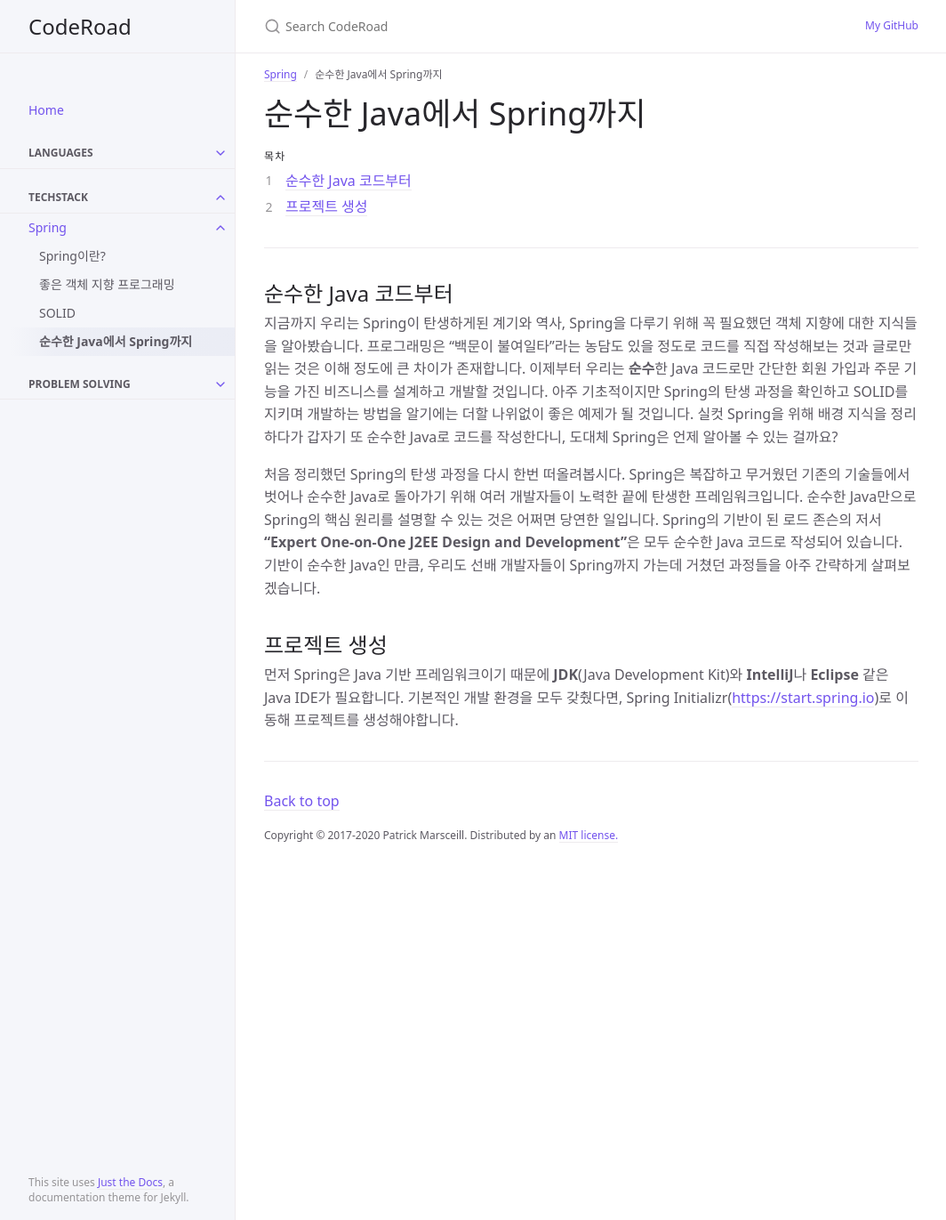
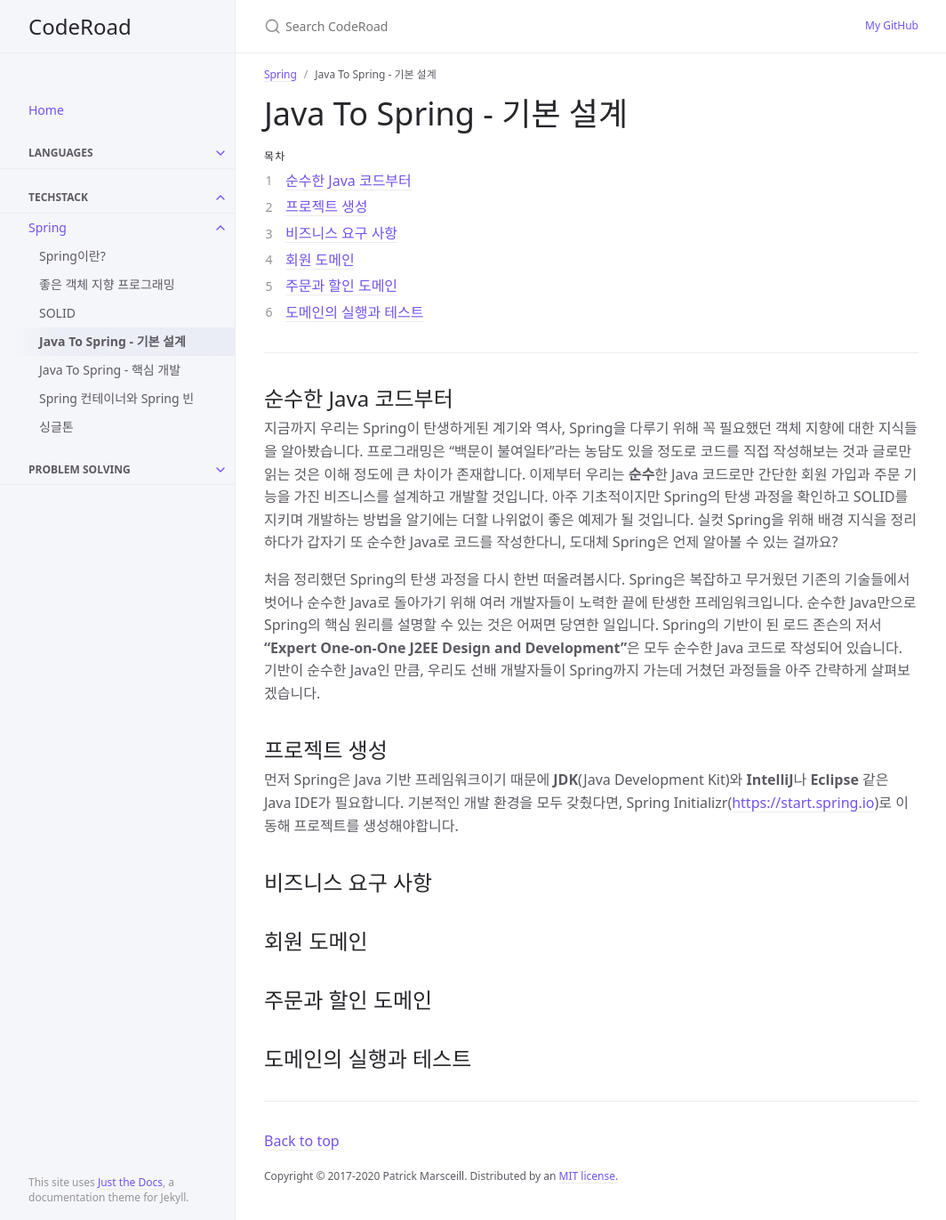
Before and after one commit to hangillee/hangillee.github.io, a Jekyll site: the page built from _techstack/04.md, in a window 1280 px wide and 1371 px high. Shown: the whole window at 89% size, without its empty margins (107-1171 px from the left). Built offline with Jekyll 4.4.1, drawn with Linux system fonts in a browser that asks for light colours.

Commit message:
ADD Pages for summarizing informations of Spring

```diff
--- a/_techstack/04.md
+++ b/_techstack/04.md
@@ -1,12 +1,12 @@
 ---
 layout: default
-title: 순수한 Java에서 Spring까지
+title: Java To Spring - 기본 설계
 nav_order: 4
 parent: Spring
 permalink: docs/techstack/spring/04
 ---
 
-# 순수한 Java에서 Spring까지
+# Java To Spring - 기본 설계
 {: .no_toc }
 
 ## 목차
@@ -24,3 +24,11 @@ permalink: docs/techstack/spring/04
 
 ## 프로젝트 생성
 먼저 Spring은 Java 기반 프레임워크이기 때문에 **JDK**(Java Development Kit)와 **IntelliJ**나 **Eclipse** 같은 Java IDE가 필요합니다. 기본적인 개발 환경을 모두 갖췄다면, Spring Initializr(<https://start.spring.io>)로 이동해 프로젝트를 생성해야합니다.
+
+## 비즈니스 요구 사항
+
+## 회원 도메인
+
+## 주문과 할인 도메인
+
+## 도메인의 실행과 테스트
--- /dev/null
+++ b/_techstack/05.md
@@ -0,0 +1,30 @@
+---
+layout: default
+title: Java To Spring - 핵심 개발
+nav_order: 5
+parent: Spring
+permalink: docs/techstack/spring/05
+---
+
+# Java To Spring - 핵심 개발
+{: .no_toc }
+
+## 목차
+{: .no_toc .text-delta }
+
+1. TOC
+{:toc}
+
+---
+
+## 새로운 할인 정책의 등장
+
+## 관점을 중심으로
+
+## 설정자의 등장
+
+## SOLID의 적용
+
+## IoC, DI, 컨테이너
+
+## To Spring
--- /dev/null
+++ b/_techstack/06.md
@@ -0,0 +1,26 @@
+---
+layout: default
+title: Spring 컨테이너와 Spring 빈
+nav_order: 6
+parent: Spring
+permalink: docs/techstack/spring/06
+---
+
+# Spring 컨테이너와 Spring 빈
+{: .no_toc }
+
+## 목차
+{: .no_toc .text-delta }
+
+1. TOC
+{:toc}
+
+---
+
+## Spring 컨테이너
+
+## Spring 빈
+
+## 컨테이너의 빈 조회하기
+
+## BeanFactory와 ApplicationContext
--- /dev/null
+++ b/_techstack/07.md
@@ -0,0 +1,26 @@
+---
+layout: default
+title: 싱글톤
+nav_order: 7
+parent: Spring
+permalink: docs/techstack/spring/07
+---
+
+# 싱글톤
+{: .no_toc }
+
+## 목차
+{: .no_toc .text-delta }
+
+1. TOC
+{:toc}
+
+---
+
+## 싱글톤?
+
+## Spring과 싱글톤
+
+## 싱글톤 컨테이너
+
+## @Configuration
```
